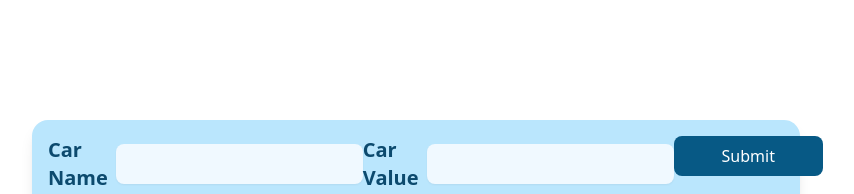
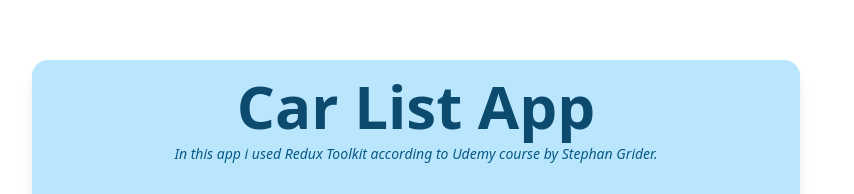
Before and after one commit to ghmasood/redux-CarList, a React (Create React App) app: page / in a window 1280 px wide. Shown: the part 192-386 px from the top of the page, without its empty margins (224-1078 px from the left). Built offline with nearby package versions, Linux system fonts and the light colour scheme.

Commit message:
[ADD-MGH] title Section

```diff
--- /dev/null
+++ b/src/components/MainTitle/index.tsx
@@ -0,0 +1,15 @@
+import React from "react";
+
+function MainTitle() {
+  return (
+    <div className="items-center w-full flex flex-col gap-2 mb-4">
+      <h1 className="text-6xl font-bold text-sky-900">Car List App</h1>
+      <span className="italic text-sky-800 text-sm ">
+        In this app i used Redux Toolkit according to Udemy course by Stephan
+        Grider.
+      </span>
+    </div>
+  );
+}
+
+export default MainTitle;
--- a/src/components/index.tsx
+++ b/src/components/index.tsx
@@ -4,10 +4,12 @@ import CarList from "./CarList";
 import CarSearch from "./CarSearch";
 import CarValue from "./CarValue";
 import CopyRight from "./copyRight";
+import MainTitle from "./MainTitle";
 
 function CarApp() {
   return (
     <div className="gap-4 flex absolute flex-col bg-sky-200 max-w-3xl w-full left-1/2 top-1/2 -translate-y-1/2 -translate-x-1/2 p-4 rounded-2xl shadow-lg">
+      <MainTitle />
       <CarForm />
       <CarSearch />
       <CarList />
```
